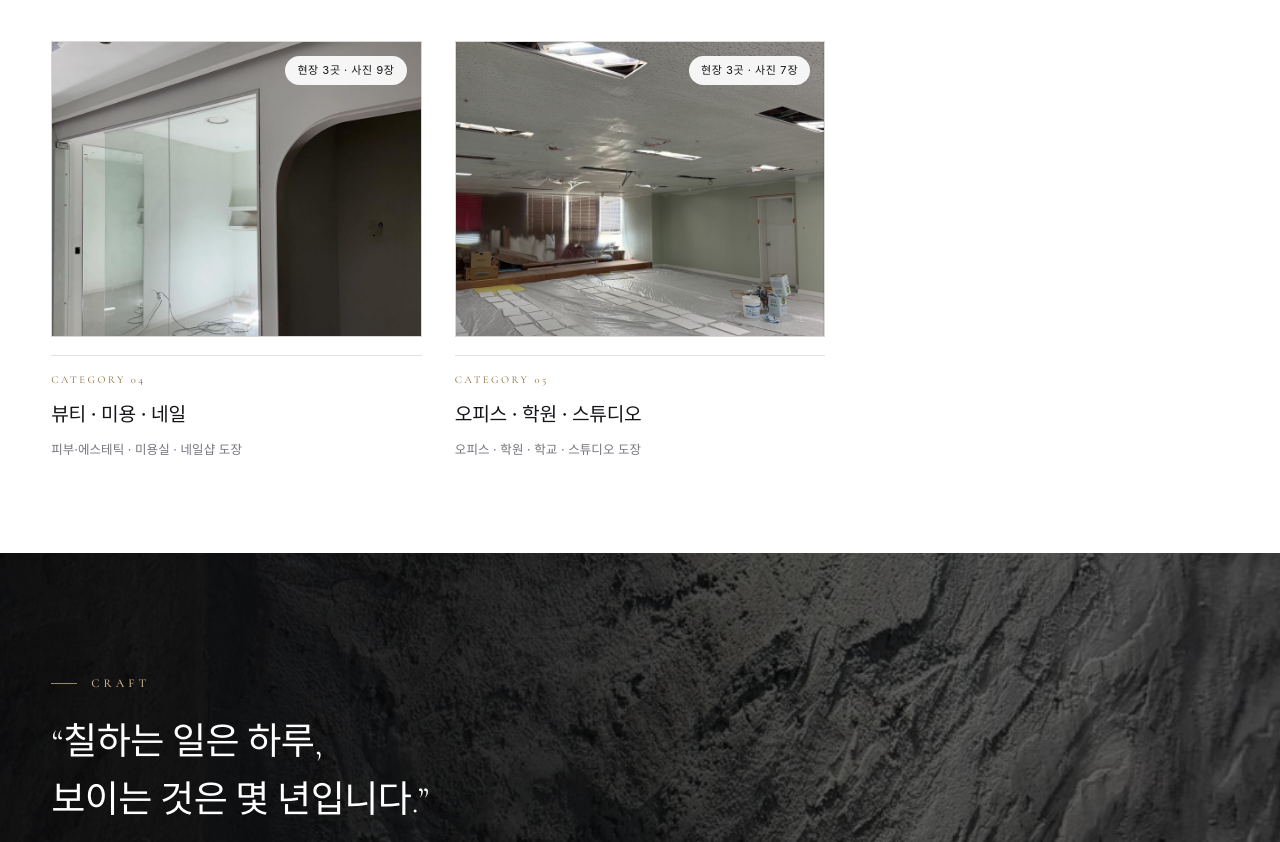
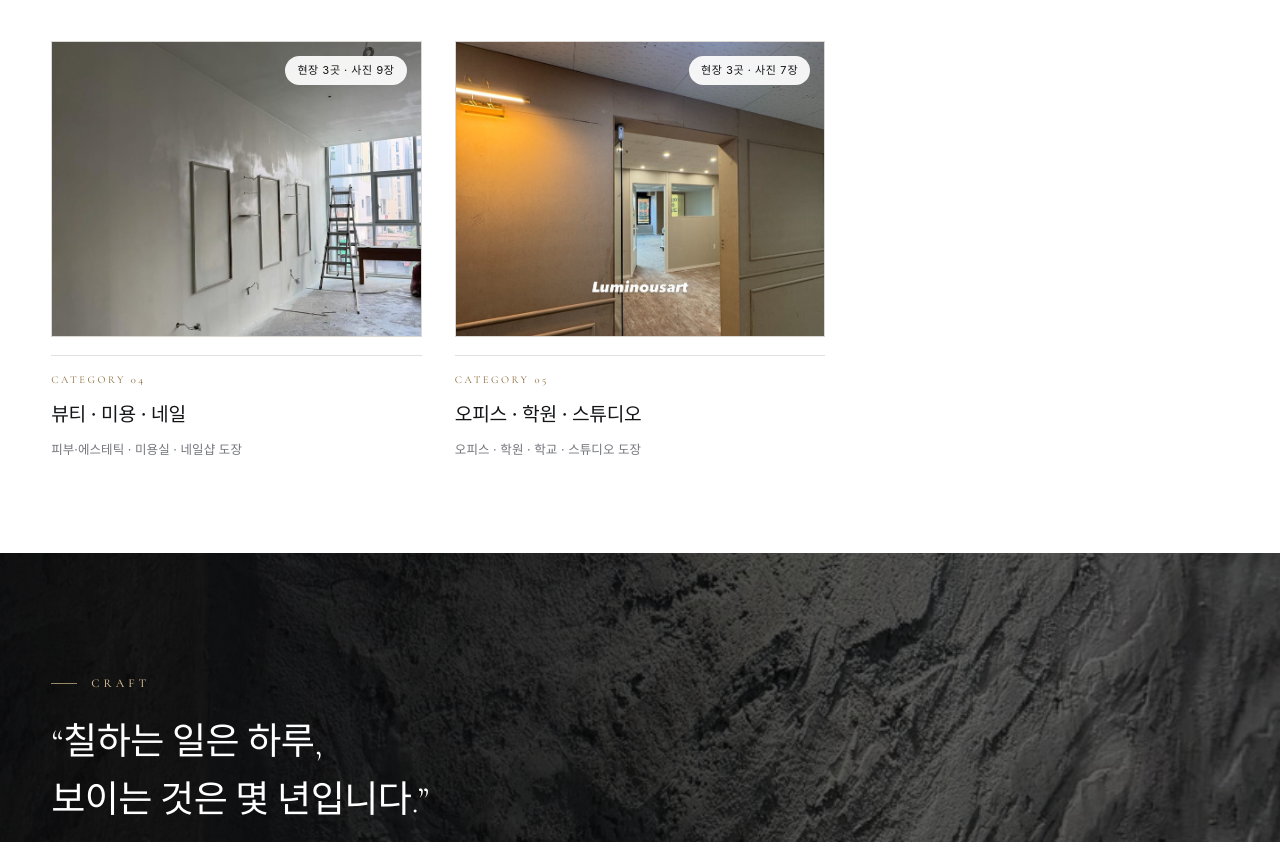
Before and after one commit to 321heo/Luminous-art, a plain HTML site: page index.html in a window 1280 px wide. Shown: the part 3702-4544 px from the top of the page. Drawn offline with nearby package versions, Linux system fonts and the light colour scheme; a web font is replaced by a local one.

Commit message:
카테고리 대표 이미지 보정(뷰티·오피스), 네일샵·에스테틱 대표컷 교체

```diff
--- a/index.html
+++ b/index.html
@@ -282,7 +282,7 @@
         <article class="project reveal">
           <button class="project-btn" type="button" data-open="pm-cat" data-view="cv-beauty" aria-haspopup="dialog" aria-controls="pm-cat">
             <span class="project-media">
-              <img src="assets/esthetic-01.jpg" alt="아치 거울과 아이보리 마감으로 완성한 뷰티샵 내부" width="825" height="1100" loading="lazy">
+              <img src="assets/salon-01.jpg" alt="큰 창으로 채광이 들어오는 화이트 톤 미용실 내부" width="825" height="1100" loading="lazy">
               <span class="project-count">현장 3곳 · 사진 9장</span>
               <span class="project-more">현장 보기<i>→</i></span>
             </span>
@@ -297,7 +297,7 @@
         <article class="project reveal">
           <button class="project-btn" type="button" data-open="pm-cat" data-view="cv-office" aria-haspopup="dialog" aria-controls="pm-cat">
             <span class="project-media">
-              <img src="assets/office120-02.jpg" alt="넓은 오피스 바닥과 벽면을 마감한 전경" width="825" height="1100" loading="lazy">
+              <img src="assets/academy-03.jpg" alt="화이트 톤으로 마감한 학원 교실 전경" width="825" height="1100" loading="lazy">
               <span class="project-count">현장 3곳 · 사진 7장</span>
               <span class="project-more">현장 보기<i>→</i></span>
             </span>
@@ -650,7 +650,7 @@
           <li>
             <button class="pm-site" type="button" data-goto="cv-esthetic">
               <span class="pm-site-media">
-                <img src="assets/esthetic-01.jpg" alt="아치 거울과 아이보리 마감으로 완성한 뷰티샵 내부" width="825" height="1100" loading="lazy">
+                <img src="assets/esthetic-02.jpg" alt="아치와 화이트 톤으로 마감한 에스테틱 상담실 복도" width="825" height="1100" loading="lazy">
                 <span class="pm-site-count">사진 3장</span>
               </span>
               <span class="pm-site-body">
@@ -678,7 +678,7 @@
           <li>
             <button class="pm-site" type="button" data-goto="cv-nail">
               <span class="pm-site-media">
-                <img src="assets/nail-01.jpg" alt="네이비 포인트 벽과 선반으로 마감한 네일샵 내부" width="825" height="1100" loading="lazy">
+                <img src="assets/nail-02.jpg" alt="네이비 포인트 벽과 매장 가구로 마감한 네일샵 내부" width="825" height="1100" loading="lazy">
                 <span class="pm-site-count">사진 3장</span>
               </span>
               <span class="pm-site-body">
```
